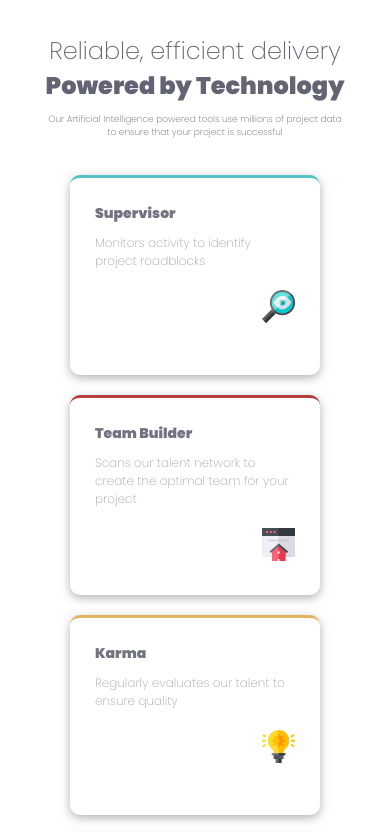
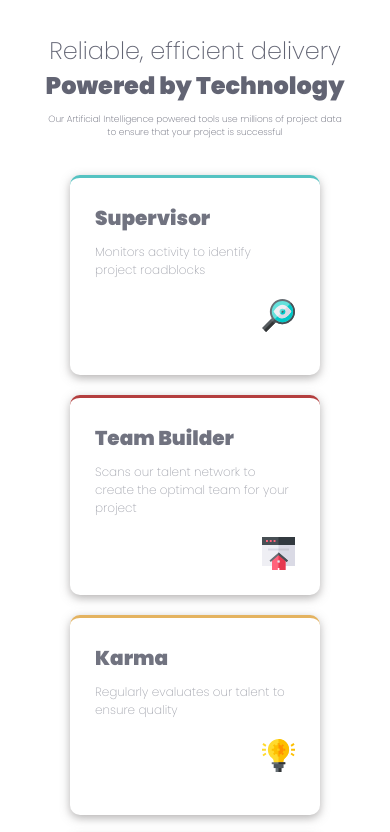
Before and after one commit to AshlyMargaret/Four-card-feature-section, a plain HTML site: page index.html in a window 390 px wide. Shown: the top 832 px of the page. Drawn offline with Linux system fonts and the light colour scheme.

Commit message:
font size updated

```diff
--- a/style.css
+++ b/style.css
@@ -140,6 +140,12 @@ footer{
   .para_text{
     align-items: center;
   }
+  .text_section h3 {
+    font-size: 20px;
+}
+.text_section h3 {
+    font-size: 20px;
+}
 
 }
 
```
